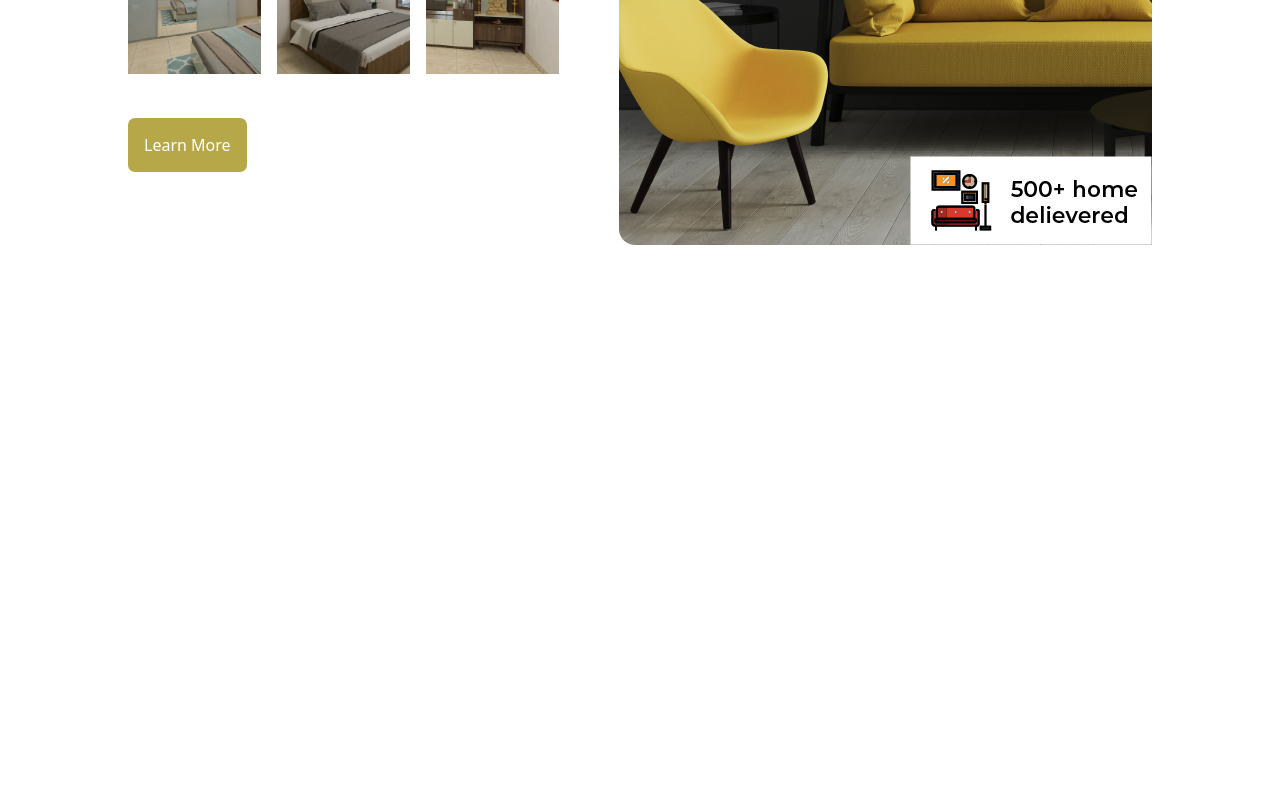
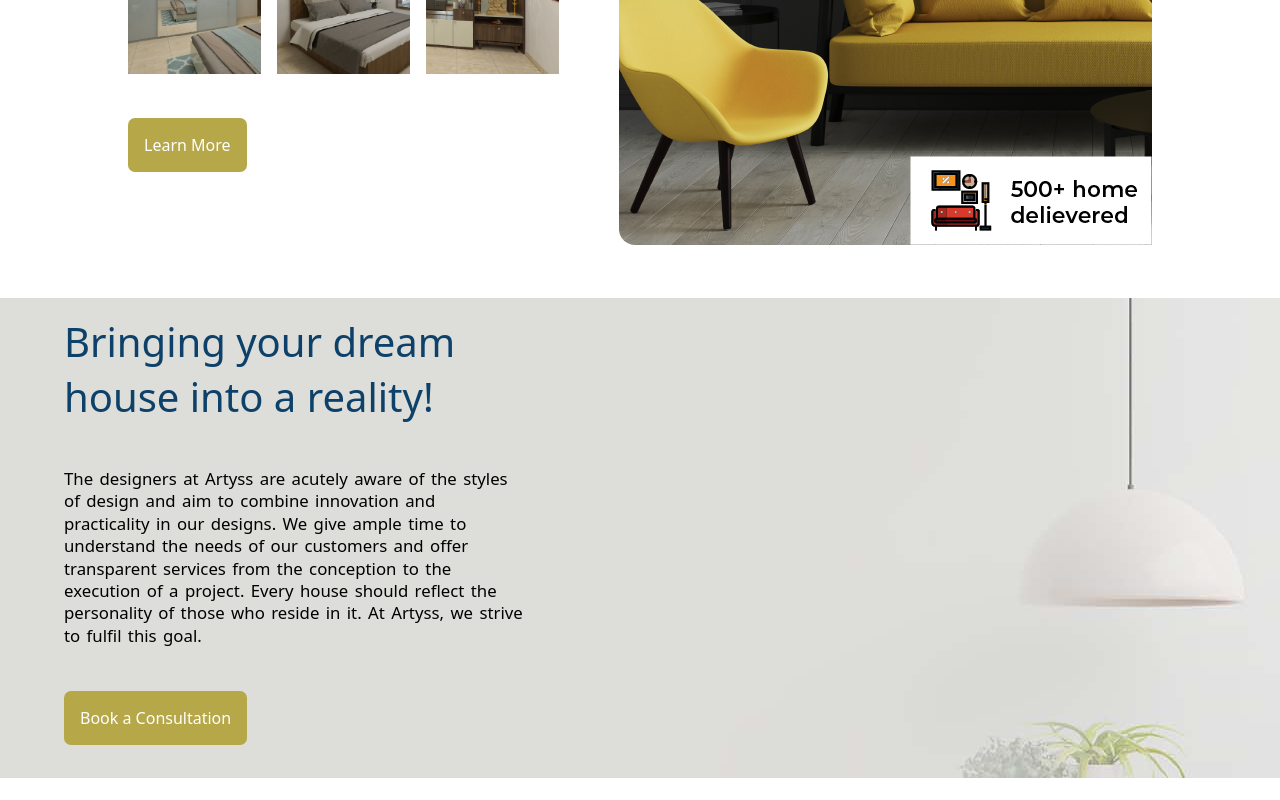
Before and after one commit to rahulkhanal/artyss, a React (Vite) app: page / in a window 1280 px wide. Shown: the part 1145-1945 px from the top of the page. Before the commit the page ends 1443 px from the top, so only its background shows below. Built offline with nearby package versions, Linux system fonts and the light colour scheme.

Commit message:
third section included

```diff
--- a/src/pages/Home.jsx
+++ b/src/pages/Home.jsx
@@ -89,6 +89,25 @@ const Home = () => {
           <img src="/src/assets/media/aboutImg.277b4001.jpg" alt="" srcset="" />
         </div>
       </div>
+      <div className="home3">
+        <div>
+          <h1>Bringing your dream house into a reality!</h1>
+          <br />
+          <br />
+          <p>
+            The designers at Artyss are acutely aware of the styles of design
+            and aim to combine innovation and practicality in our designs. We
+            give ample time to understand the needs of our customers and offer
+            transparent services from the conception to the execution of a
+            project. Every house should reflect the personality of those who
+            reside in it. At Artyss, we strive to fulfil this goal.
+          </p>
+          <br />
+          <br />
+          <button>Book a Consultation</button>
+        </div>
+      </div>
+      <br />
     </>
   );
 };
--- a/src/pages/home.scss
+++ b/src/pages/home.scss
@@ -83,3 +83,35 @@
 .home2-s img {
   border-radius: 0 1rem 0 1rem;
 }
+.home3 {
+  padding: 1rem 4rem;
+  background-color: red;
+  background: url("../assets/media/mostbanner.6464cfdd.jpg");
+  height: 60vh;
+  div {
+    height: 80%;
+    width: 40%;
+    display: flex;
+    flex-direction: column;
+    justify-content: space-between;
+    p {
+      word-spacing: 2px;
+      line-height: 1.4rem;
+      font-size: 1.05rem;
+    }
+    h1 {
+      font-size: 2.5rem;
+      font-weight: 400;
+      color: #0e416a;
+    }
+  }
+  button {
+    background-color: #b6a748;
+    border: none;
+    border-radius: 7px;
+    color: #fff;
+    padding: 1rem;
+    font-size: 1rem;
+    width: fit-content;
+  }
+}
```
